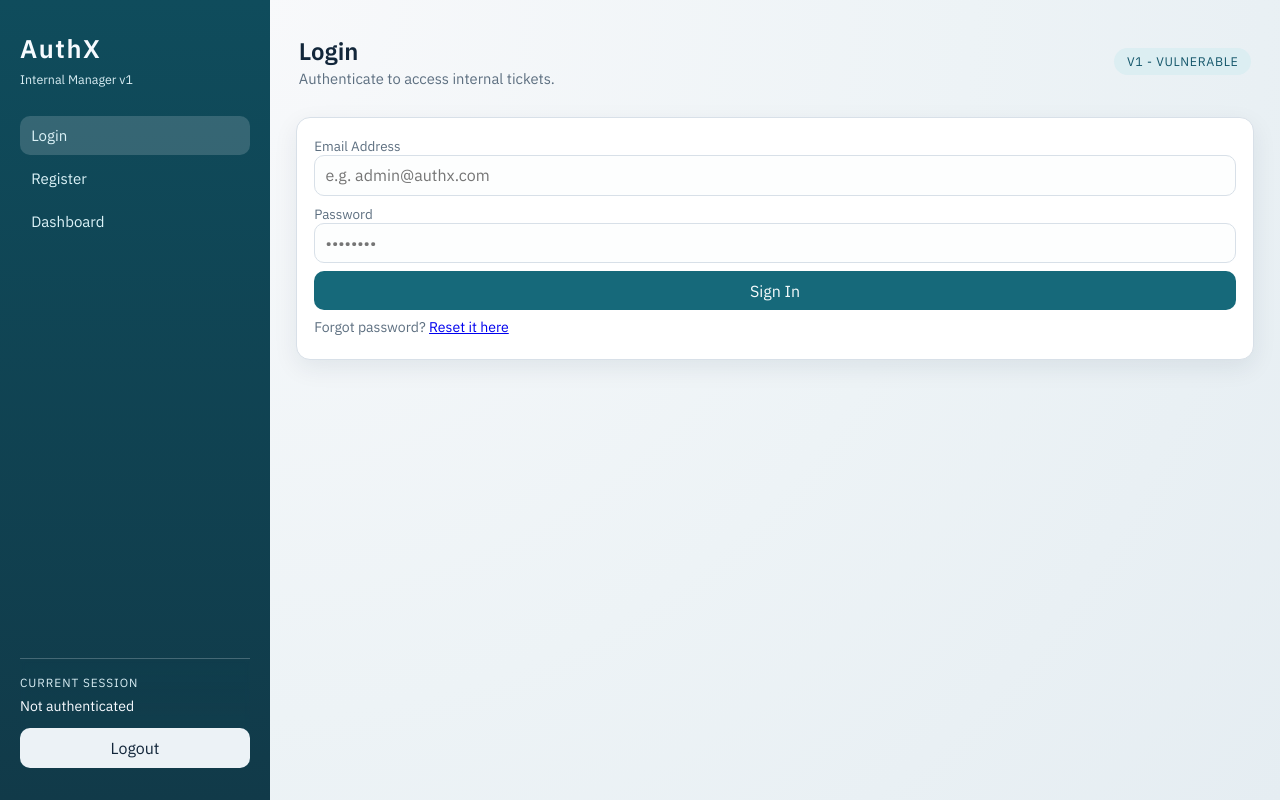
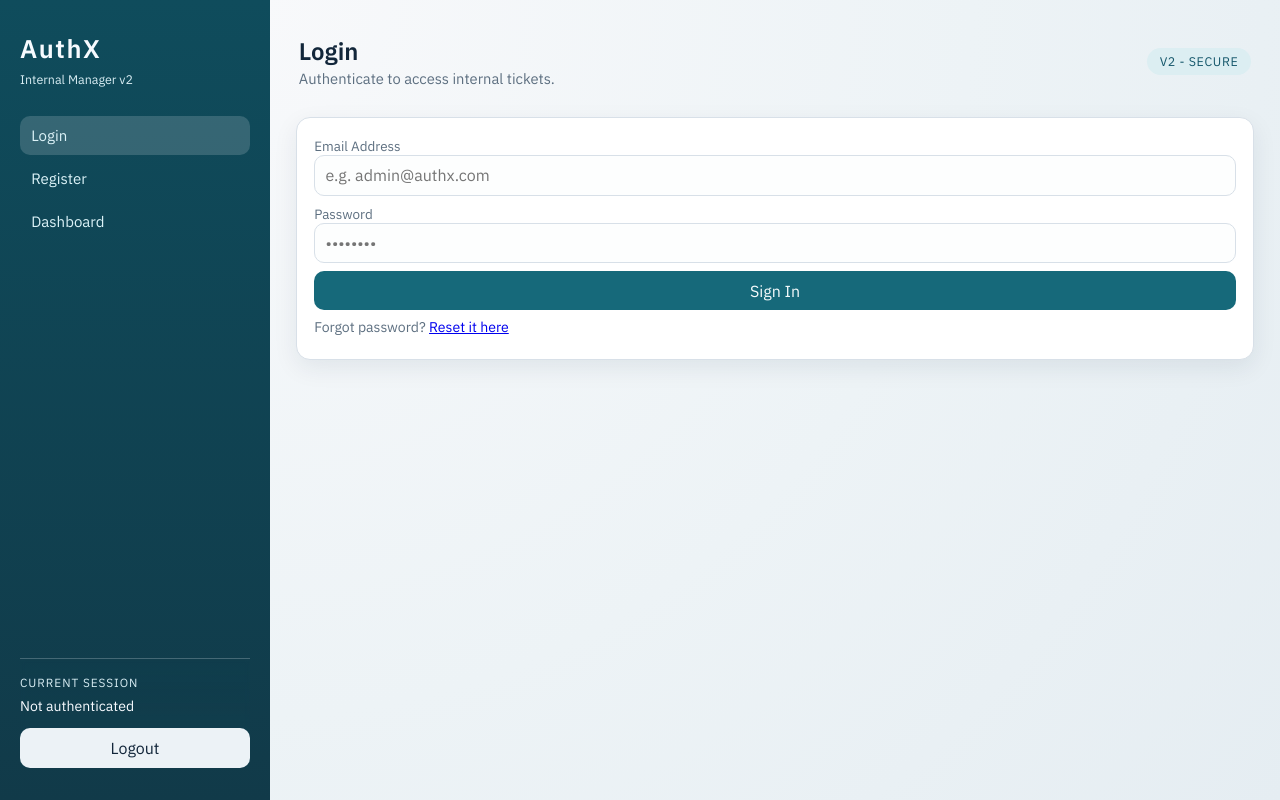
Before and after one commit to razvananghel83/break-login, a website: page src/public/index.html in a window 1280 px wide. Drawn offline with Linux system fonts and the light colour scheme; no server answers.

Commit message:
[UI] Changed UI to show correct app version

```diff
--- a/src/public/index.html
+++ b/src/public/index.html
@@ -15,7 +15,7 @@
         <aside class="sidebar">
             <div class="brand">
                 <h1>AuthX</h1>
-                <span class="tag">Internal Manager v1</span>
+                <span class="tag">Internal Manager v2</span>
             </div>
 
             <nav class="menu" id="route-menu">
@@ -39,7 +39,7 @@
                     <h2 id="route-title">Welcome</h2>
                     <p id="route-subtitle">Please authenticate to continue.</p>
                 </div>
-                <div class="pill">V1 - Vulnerable</div>
+                <div class="pill">V2 - Secure</div>
             </header>
 
             <!-- Login View -->
```
